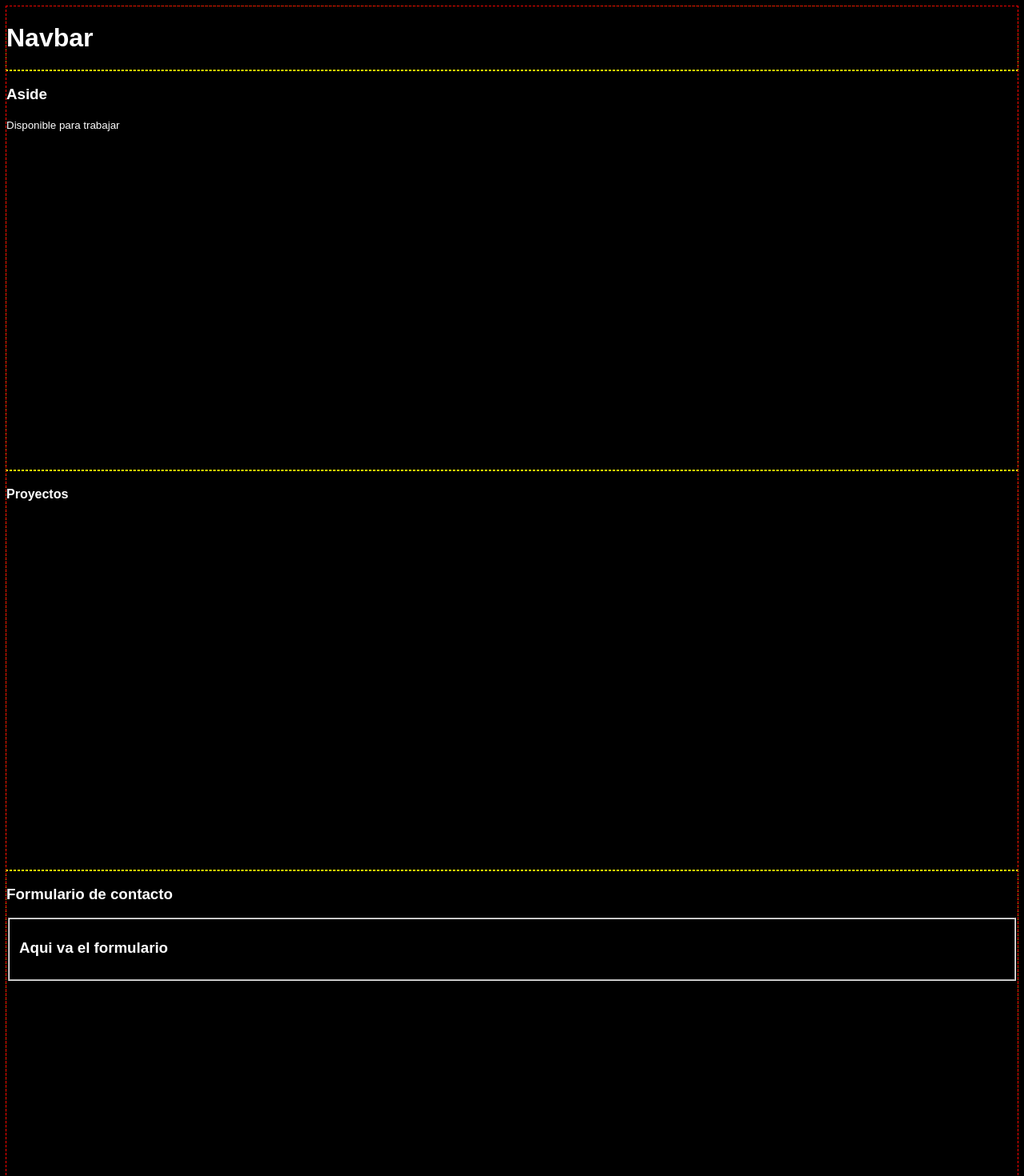
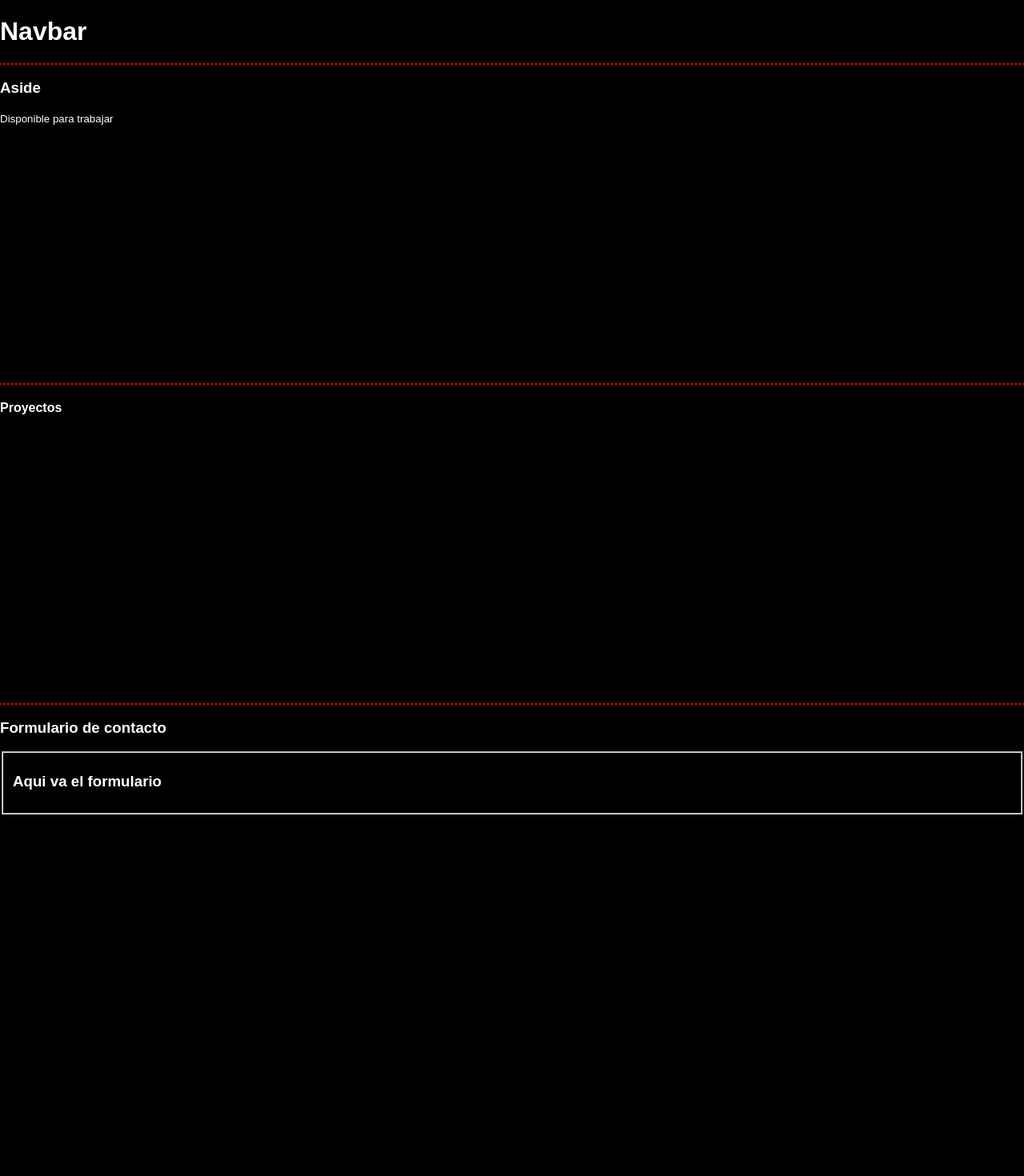
Before and after one commit to blancojohn/Portafolio-web, a React (Vite) app: page / in a window 1280 px wide. Shown: the top 1470 px of the page at 80% size. After the commit the page ends 1180 px from the top, so only its background shows below. Built offline with nearby package versions, Linux system fonts and the light colour scheme.

Commit message:
Entendiendo grid para el layout

```diff
--- a/src/components/Aside.jsx
+++ b/src/components/Aside.jsx
@@ -1,7 +1,7 @@
 const Aside= ()=>{
     return (
         <>
-            <aside className="layout">
+            <aside className="aside">
                 <header>
                     <h3>Aside</h3>
                     <small>Disponible para trabajar</small>
--- a/src/components/Contact.jsx
+++ b/src/components/Contact.jsx
@@ -1,7 +1,7 @@
 const Contact= ()=>{
     return (
         <>
-            <section className="layout">
+            <section className="contact">
                 <h3>Formulario de contacto</h3>
 
                 <form>
--- a/src/components/Header.jsx
+++ b/src/components/Header.jsx
@@ -1,7 +1,7 @@
 const Header= ()=>{
     return (
         <>
-            <header className="layout">
+            <header className="header">
                 <h1>Navbar</h1>
             </header>
         </>
--- a/src/components/Projects.jsx
+++ b/src/components/Projects.jsx
@@ -1,7 +1,7 @@
 const Projects= ()=>{
     return (
         <>
-            <section className="layout">
+            <section className="projects">
                 <article>
                     <header>
                         <h4>Proyectos</h4>
--- a/src/index.css
+++ b/src/index.css
@@ -1,18 +1,40 @@
 #root {
   display: grid;
-  grid-template-columns: 1fr;
-  grid-template-rows: 80px 500px 500px 400px;
+  grid-template-columns: 1fr 1fr;
+  grid-template-rows: 80px 400px 400px 300px;
+  min-height: 100vh;
   outline: dashed 1px red;
-
+  grid-template-areas:
+    "header header"
+    "aside aside"
+    "projects projects"
+    "contact contact"
 }
 
-#root .layout {
-  outline: dashed 1px yellow;
+#root .header {
+  grid-area: header;
+  outline: dashed 1px red;
+}
 
+#root .aside {
+    grid-area: aside;
+    outline: dashed 1px red;
+}
+
+
+#root .projects {
+    grid-area: projects;
+    outline: dashed 1px red;
+}
+
+#root .contact {
+    grid-area: contact;
+    outline: dashed 1px red;
 }
 
 body {
   background-color: black;
+  margin: 0;
 }
 
 h1, h3, h4, small {
```
